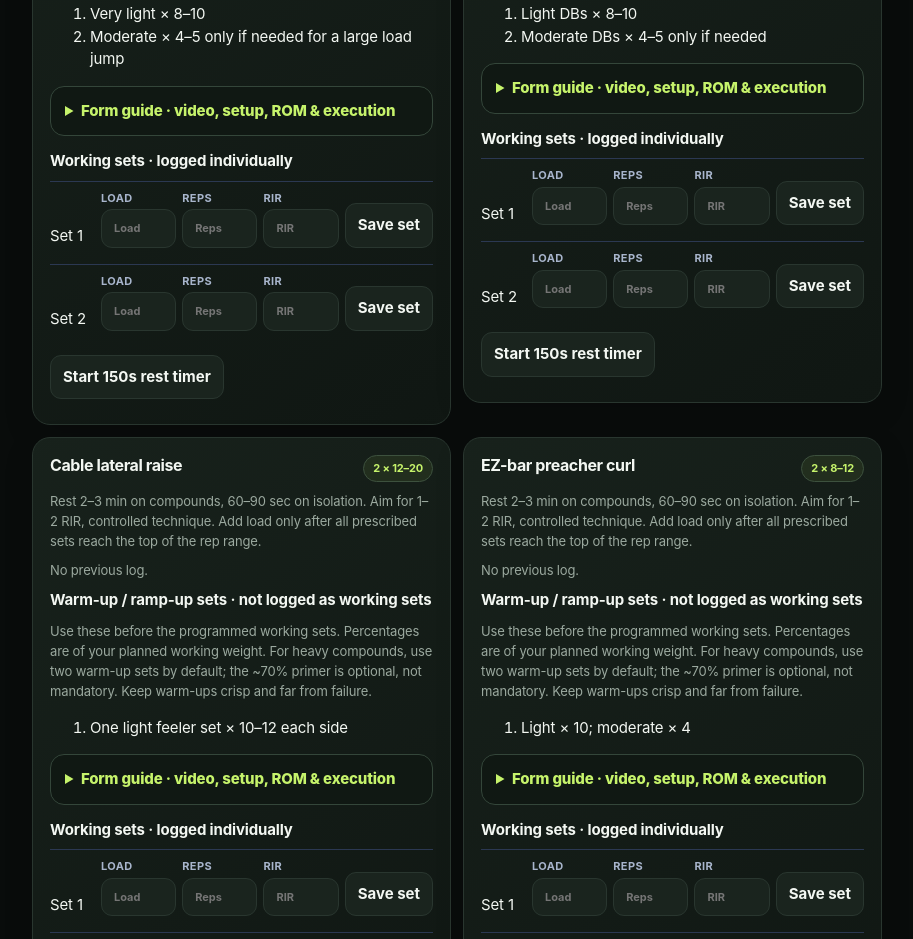
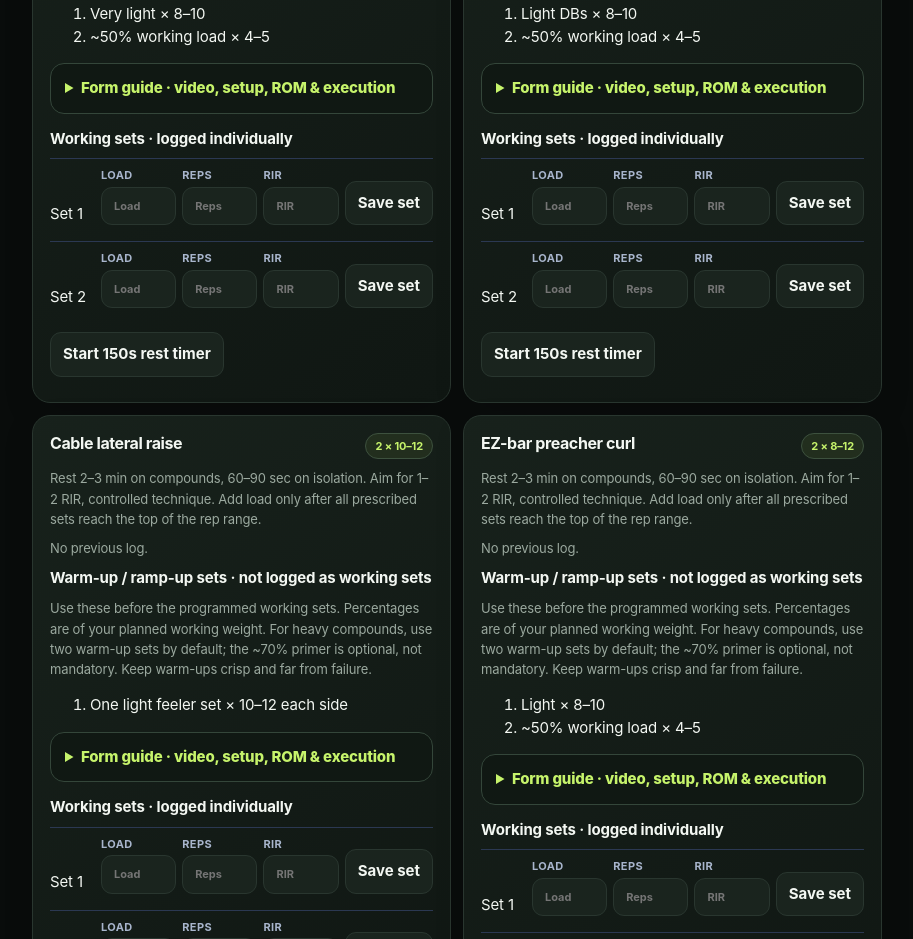
Before and after one commit to omarkhurram/Fitness-, a plain HTML site: page index.html in a window 1280 px wide. Shown: the part 1458-2397 px from the top of the page, without its empty margins (183-1096 px from the left). Drawn offline with Linux system fonts and the light colour scheme.

Commit message:
Keep working rep ranges at 12 or below; simplify compound warm-ups (#18)
* Refine warm-up ramp sets and per-exercise warm-up cues

* Keep working rep targets at 12 or below and explain rep ranges

* Bump service worker cache to v17

* Cap all reverse pec deck work sets at 12 reps

```diff
--- a/app.js
+++ b/app.js
@@ -10,10 +10,10 @@ days.A.items[1][0]='Chest-supported machine row';
 days.C.items[3][0]='Incline DB curl (hammer up, supinated down)';
 days.T.items.push(['Farmer carry',2,30,45,'seconds']);
 var warm={
- A:['3–4 min easy treadmill walk or bike; gradually raise pace until warm','8–10 controlled arm circles each way, 8 scapular push-ups, then 6–8 unloaded shoulder-blade retractions','First press: 2 ramp-up sets for the first heavy press (empty bar, then ~50%); optional ~70% × 2–3 only if you feel you need it; add one light row feeler if needed'],
+ A:['3–4 min easy treadmill walk or bike; gradually raise pace until warm','8–10 controlled arm circles each way, 8 scapular push-ups, then 6–8 unloaded shoulder-blade retractions','First heavy press: exactly 2 ramp-up sets by default (empty bar, then ~50% of working weight). A ~70% × 2–3 primer is optional only if the jump to working weight feels too large.'],
  B:['3–4 min easy treadmill walk or bike','6–8 controlled scapular pull-ups or active-hang shoulder depressions, then 6–8 slow thoracic rotations','First vertical pull: two easy ramp-up sets; add a third only if the load jump calls for it'],
  L:['4–5 min easy bike or treadmill walk','8 leg swings each direction per leg, 8 ankle rocks per side, 8 bodyweight squats and 6 unloaded hip hinges','Practice 2–3 submaximal jumps with full reset; then ramp the first loaded leg exercise with two easy sets; add a third only if the load jump or how you feel calls for it'],
- C:['3–4 min easy treadmill walk or bike','8–10 slow arm circles each way, 8 wall slides, then 6–8 controlled scapular push-ups','First press: 2 ramp-up sets for the first bench press (empty bar, then ~50%); optional ~70% × 2–3 only if needed; use one light feeler for the next unfamiliar movement if necessary'],
+ C:['3–4 min easy treadmill walk or bike','8–10 slow arm circles each way, 8 wall slides, then 6–8 controlled scapular push-ups','First bench press: exactly 2 ramp-up sets by default (empty bar, then ~50% of working weight). A ~70% × 2–3 primer is optional only if the jump to working weight feels too large.'],
  T:['2–3 min easy walk or bike','8 controlled shoulder circles each way, 8 gentle shoulder-blade squeezes, and 10 wrist open/close movements','One light rehearsal set for the first movement, then start; add a second only if the first working load is a large jump']
 };
 
@@ -104,33 +104,33 @@ function renderFormGuide(name){
 }
 
 var specific={
- 'Bench press':['Empty bar × 8–10','~50% work weight × 5; optional ~70% × 2–3 only if you feel you need another primer'],
- 'Bench press (volume)':['Empty bar × 8–10','~50% work weight × 5; optional ~70% × 2–3 only if you feel you need another primer'],
- 'Smith-machine bench press':['Light Smith bar × 8–10','~50% work load × 5; optional ~70% × 2–3 if needed'],
+ 'Bench press':['Empty bar × 8–10','~50% work weight × 4–5; optional ~70% × 2 only if the jump to working weight feels too large'],
+ 'Bench press (volume)':['Empty bar × 8–10','~50% work weight × 4–5; no third set unless the jump to working weight feels unusually large'],
+ 'Smith-machine bench press':['Light Smith bar × 8–10','~50% work load × 4–5; optional ~70% × 2 only if the jump feels too large'],
  'Farmer carry':['One short, easy practice carry'],
- 'Chest-supported row':['Very light × 10; moderate × 5'],
- 'Chest-supported machine row':['Very light × 8–10','Moderate × 4–5 only if needed for a large load jump'],
- 'Incline DB curl (hammer up, supinated down)':['Very light DBs × 10; moderate DBs × 5'],
- 'Incline dumbbell press':['Light DBs × 8–10','Moderate DBs × 4–5 only if needed'],
+ 'Chest-supported row':['Very light × 8–10','~50% working load × 4–5'],
+ 'Chest-supported machine row':['Very light × 8–10','~50% working load × 4–5'],
+ 'Incline DB curl (hammer up, supinated down)':['Very light DBs × 8–10','~50% working load × 4–5'],
+ 'Incline dumbbell press':['Light DBs × 8–10','~50% working load × 4–5'],
  'Cable lateral raise':['One light feeler set × 10–12 each side'],
- 'EZ-bar preacher curl':['Light × 10; moderate × 4'],
+ 'EZ-bar preacher curl':['Light × 8–10','~50% working load × 4–5'],
  'Pull-up / assisted pull-up':['Scapular pulls × 5; easy assisted reps × 3–5'],
- 'Seated cable row':['One light feeler set × 8–12; add a second only if the first working load is a big jump'],
- 'Machine shoulder press':['Light × 8–10','Moderate × 4–5 only if needed'],
- 'Reverse pec deck':['One light feeler set × 10–12; skip if already warm'],
- 'Rope triceps pushdown':['Light × 12'],
- 'Smith-machine squat':['Empty/light bar × 8–10','~50% working load × 5; optional ~70% × 2–3 if needed'],
- 'Dumbbell Romanian deadlift':['Light DBs × 8','Moderate DBs × 4 only if needed'],
+ 'Seated cable row':['One light feeler set × 8–10','~50% working load × 4–5 if needed'],
+ 'Machine shoulder press':['Light × 8–10','~50% working load × 4–5'],
+ 'Reverse pec deck':['One light feeler set × 8–10; skip if already warm'],
+ 'Rope triceps pushdown':['One light feeler set × 8–10'],
+ 'Smith-machine squat':['Empty/light bar × 8–10','~50% working load × 4–5; optional ~70% × 2 only if the jump feels too large'],
+ 'Dumbbell Romanian deadlift':['Light DBs × 8','~50% working load × 4–5'],
  'Bulgarian split squat':['Bodyweight × 5 each leg'],
- 'Standing calf raise':['Light × 10'],
+ 'Standing calf raise':['One light feeler set × 8–10'],
  'Hanging knee raise':['Easy knee raises × 5 if needed'],
- 'Kneeling cable crunch':['Light × 10'],
- 'Lat pulldown':['One light feeler set × 8–12; add a second only if the first working load is a big jump'],
- 'Pec deck fly':['One light feeler set × 10–12'],
- 'Overhead cable triceps extension':['Light × 12'],
- 'Dumbbell shrugs':['Light × 10'],
- 'Hammer curls':['Light × 10'],
- 'Cable crunch (optional)':['Light × 10']
+ 'Kneeling cable crunch':['One light feeler set × 8–10'],
+ 'Lat pulldown':['One light feeler set × 8–10','~50% working load × 4–5 if needed'],
+ 'Pec deck fly':['One light feeler set × 8–10'],
+ 'Overhead cable triceps extension':['One light feeler set × 8–10'],
+ 'Dumbbell shrugs':['One light feeler set × 8–10'],
+ 'Hammer curls':['One light feeler set × 8–10'],
+ 'Cable crunch (optional)':['One light feeler set × 8–10']
 };
 state.warmChecks=state.warmChecks||{};state.recovery=state.recovery||[];state.nutrition=state.nutrition||[];state.activities=state.activities||[];state.waist=state.waist||[];
 function checked(k){return state.warmChecks[k]?'checked':''}
@@ -141,7 +141,7 @@ function enhanceWorkout(){
  html+='</div>'; if(day==='L') html+='<div class="card jump-note"><h3>Jump progression & measurement</h3><p class="small">Keep countermovement jumps, approach jumps and pogos: they train distinct qualities. Track countermovement-jump height with the same method and setup each time. Box jumps are optional, not a better jump-height test—box height can rise simply by tucking the knees more, so it can overstate progress. No box-jump substitution is programmed.</p></div>'; $('exercises').insertAdjacentHTML('afterbegin',html);
  document.querySelectorAll('[data-warmkey]').forEach(function(el){el.onchange=function(){state.warmChecks[el.dataset.warmkey]=el.checked;save()}});
  document.querySelectorAll('#exercises .exercise').forEach(function(card,i){
-  var title=card.querySelector('b');if(!title)return;var name=title.textContent,items=specific[name]||['One light acclimation set × 8–12; add another ramp-up set if the load jump is large'];
+  var title=card.querySelector('b');if(!title)return;var name=title.textContent,items=specific[name]||['One easy feeler set × 8–10; a second easy ramp-up set only if the working-load jump is substantial'];
   var block='<div class="exercise-warmups"><b>Warm-up / ramp-up sets · not logged as working sets</b><p class="small">Use these before the programmed working sets. Percentages are of your planned working weight. For heavy compounds, use two warm-up sets by default; the ~70% primer is optional, not mandatory. Keep warm-ups crisp and far from failure.</p><ol>'+items.map(function(x){return '<li>'+esc(x)+'</li>'}).join('')+'</ol></div>';
   card.insertAdjacentHTML('beforeend',block+renderFormGuide(name));
  });
--- a/index.html
+++ b/index.html
@@ -70,10 +70,10 @@ table{width:100%;text-align:left;border-collapse:collapse}td,th{padding:10px;bor
 <section id="workout" class="view active"><div class="card"><label>Workout<select id="day"><option value="A">Monday · Upper A</option><option value="B">Wednesday · Upper B</option><option value="L">Thursday · Lower + abs</option><option value="C">Friday · Upper C</option><option value="T">Saturday · Optional tune-up</option></select></label><p id="status" class="small"></p><button id="complete" class="primary">Mark session complete</button> <button id="undo">Undo</button></div><div id="exercises"></div></section>
 <section id="schedule" class="view"><div class="card"><h2>Weekly schedule</h2><div id="week"></div><p id="weekText" class="small"></p></div></section>
 <section id="progress" class="view"><div class="card"><h2>Progression rules</h2><p class="small">Use double progression. Reach the top of the rep range on every prescribed set at the target RIR before increasing load. Only increase when technique is sound.</p></div><div id="progressList"></div><div class="card"><h2>Bodyweight / jump / sleep</h2><div class="fields"><label>Date<input id="md" type="date"></label><label>Bodyweight (lb)<input id="weight" type="number" step=".1"></label><label>Best jump (in)<input id="jump" type="number" step=".25"></label><label>Sleep (hours)<input id="sleep" type="number" step=".25"></label></div><label>Notes<input id="notes"></label><button id="saveMeasure" class="primary">Save check-in</button><div id="measures"></div></div></section>
-<section id="guide" class="view"><div class="card"><h2>Training principles</h2><ul><li>RIR = reps in reserve; 2 RIR means about two clean reps left.</li><li>Warm-up sets do not count as working sets. Use controlled reps.</li><li>Compound lifts: 2–3 minutes rest; isolation: 60–90 seconds; jumps: recover fully.</li><li>Most working sets finish at 1–2 RIR. Do not grind reps.</li><li>Stop if sharp pain occurs. Normal effort is different from joint pain.</li></ul></div><div class="card"><h2>Weekly plan</h2><p>Monday: Upper A · Tuesday: Volleyball · Wednesday: Upper B · Thursday: Lower + abs · Friday: Upper C · Saturday: Optional tune-up · Sunday: Basketball.</p><p>If fatigue accumulates, skip the optional session. If performance or recovery deteriorates, reduce working sets for a week.</p></div></section>
+<section id="guide" class="view"><div class="card"><h2>Training principles</h2><ul><li>RIR = reps in reserve; 2 RIR means about two clean reps left.</li><li>Warm-up sets do not count as working sets. For heavy compounds, use two ramp-up sets by default (empty/light implement, then about 50% of working weight); an optional ~70% × 2–3 primer is only for when you genuinely need it.</li><li>Working reps are kept at 6–12 for resistance exercises: heavier compounds generally 4–8 or 6–8 for strength practice; most hypertrophy and isolation work 8–12. This is a practical preference, not a claim that 13+ reps cannot build muscle.</li><li>Sets should finish with roughly 1–2 reps in reserve; choose a load that makes the target range challenging without sacrificing technique.</li><li>Compound lifts: 2–3 minutes rest; isolation: 60–90 seconds; jumps: recover fully.</li><li>Most working sets finish at 1–2 RIR. Do not grind reps.</li><li>Stop if sharp pain occurs. Normal effort is different from joint pain.</li></ul></div><div class="card"><h2>Weekly plan</h2><p>Monday: Upper A · Tuesday: Volleyball · Wednesday: Upper B · Thursday: Lower + abs · Friday: Upper C · Saturday: Optional tune-up · Sunday: Basketball.</p><p>If fatigue accumulates, skip the optional session. If performance or recovery deteriorates, reduce working sets for a week.</p></div></section>
 <section id="data" class="view"><div class="card"><h2>Backup & restore</h2><p class="small">Data stays in this browser on this device. It does not sync to the cloud. Export backups regularly.</p><div class="actions"><button id="export" class="primary">Export JSON backup</button><label>Restore JSON backup<input id="import" type="file" accept="application/json,.json"></label><button id="csv">Export set log as CSV</button><button id="reset">Reset all data</button></div><p id="msg" class="small"></p></div><div class="card"><h2>Install on iPhone</h2><p class="small">Open this HTTPS site in Safari → Share → Add to Home Screen. Enable “Open as Web App” if shown.</p></div></section></main>
 <script>
-const days={A:{title:'Upper A · Bench strength',items:[['Bench press',3,4,6,'lb'],['Chest-supported row',2,8,12,'lb'],['Incline dumbbell press',2,8,12,'lb'],['Cable lateral raise',2,12,20,'lb'],['EZ-bar preacher curl',2,8,12,'lb']]},B:{title:'Upper B · Back & shoulders',items:[['Pull-up / assisted pull-up',3,5,8,'reps'],['Seated cable row',2,8,12,'lb'],['Machine shoulder press',2,8,12,'lb'],['Reverse pec deck',2,10,15,'lb'],['Rope triceps pushdown',2,10,15,'lb']]},L:{title:'Lower · Jumps, strength & abs',items:[['Countermovement jump',3,3,3,'reps'],['Approach jump',2,2,2,'reps'],['Pogo jumps',2,10,10,'reps'],['Smith-machine squat',3,5,8,'lb'],['Dumbbell Romanian deadlift',2,8,10,'lb'],['Bulgarian split squat',2,8,8,'lb'],['Standing calf raise',2,12,15,'lb'],['Hanging knee raise',2,8,12,'reps'],['Kneeling cable crunch',2,10,15,'lb']]},C:{title:'Upper C · Bench volume & arms',items:[['Bench press (volume)',3,6,8,'lb'],['Lat pulldown',2,8,12,'lb'],['Pec deck fly',2,10,15,'lb'],['EZ-bar preacher curl',2,10,12,'lb'],['Overhead cable triceps extension',2,10,15,'lb']]},T:{title:'Optional tune-up',items:[['Cable lateral raise',2,15,20,'lb'],['Reverse pec deck',2,10,15,'lb'],['Dumbbell shrugs',2,10,15,'lb'],['Hammer curls',2,10,12,'lb'],['Cable crunch (optional)',2,10,15,'lb']]} };
+const days={A:{title:'Upper A · Bench strength',items:[['Bench press',3,4,6,'lb'],['Chest-supported row',2,8,12,'lb'],['Incline dumbbell press',2,8,12,'lb'],['Cable lateral raise',2,10,12,'lb'],['EZ-bar preacher curl',2,8,12,'lb']]},B:{title:'Upper B · Back & shoulders',items:[['Pull-up / assisted pull-up',3,5,8,'reps'],['Seated cable row',2,8,12,'lb'],['Machine shoulder press',2,8,12,'lb'],['Reverse pec deck',2,10,12,'lb'],['Rope triceps pushdown',2,8,12,'lb']]},L:{title:'Lower · Jumps, strength & abs',items:[['Countermovement jump',3,3,3,'reps'],['Approach jump',2,2,2,'reps'],['Pogo jumps',2,10,10,'reps'],['Smith-machine squat',3,5,8,'lb'],['Dumbbell Romanian deadlift',2,8,10,'lb'],['Bulgarian split squat',2,8,8,'lb'],['Standing calf raise',2,8,12,'lb'],['Hanging knee raise',2,8,12,'reps'],['Kneeling cable crunch',2,8,12,'lb']]},C:{title:'Upper C · Bench volume & arms',items:[['Bench press (volume)',3,6,8,'lb'],['Lat pulldown',2,8,12,'lb'],['Pec deck fly',2,8,12,'lb'],['EZ-bar preacher curl',2,10,12,'lb'],['Overhead cable triceps extension',2,8,12,'lb']]},T:{title:'Optional tune-up',items:[['Cable lateral raise',2,10,12,'lb'],['Reverse pec deck',2,10,12,'lb'],['Dumbbell shrugs',2,8,12,'lb'],['Hammer curls',2,10,12,'lb'],['Cable crunch (optional)',2,8,12,'lb']]} };
 const key='trainingHQStandalone_v1';let state={logs:[],done:{},measures:[]};try{state={...state,...JSON.parse(localStorage.getItem(key)||'{}')}}catch(e){}let day='A';const $=id=>document.getElementById(id),today=()=>new Date().toLocaleDateString('en-CA'),week=()=>{let d=new Date();d.setDate(d.getDate()-(d.getDay()+6)%7);return d.toLocaleDateString('en-CA')},save=()=>localStorage.setItem(key,JSON.stringify(state));
 function draw(){const d=days[day];$('status').textContent=d.title+' · '+d.items.reduce((a,x)=>a+x[1],0)+' prescribed sets · '+(state.done[today()+day]?'Complete today':'Not completed today');$('exercises').innerHTML=d.items.map((x,i)=>{let last=state.logs.filter(y=>y.name===x[0]).slice(-1)[0];return `<article class="exercise" data-i="${i}"><div class="row"><b>${x[0]}</b><span class="tag">${x[1]} × ${x[2]}–${x[3]}</span></div><p>Rest 2–3 min on compounds, 60–90 sec on isolation. Aim for 1–2 RIR, controlled technique. Add load only after all prescribed sets reach the top of the rep range.</p>${last?`<p>Latest: ${last.load} ${last.unit} × ${last.reps} · ${last.rir} RIR (${last.date})</p>`:'<p>No previous log.</p>'}<div class="setrow"><label>Load<input class="load" type="number" step=".5"></label><label>Reps<input class="reps" type="number" min="1"></label><label>RIR<input class="rir" type="number" min="0" max="10"></label><button class="log">Log</button></div><p class="feedback small"></p></article>`}).join('');document.querySelectorAll('.log').forEach(b=>b.onclick=()=>{let c=b.closest('.exercise'),x=d.items[+c.dataset.i],load=c.querySelector('.load').value,reps=+c.querySelector('.reps').value,rir=+c.querySelector('.rir').value;if(load===''||!reps||rir<0||rir>10){c.querySelector('.feedback').textContent='Enter load, reps and RIR.';return}state.logs.push({name:x[0],day,date:today(),load,reps,rir,unit:x[4]});save();draw()});drawProgress();drawWeek();drawMeasures()}
 function drawProgress(){let names=[...new Set(Object.values(days).flatMap(d=>d.items.map(x=>x[0])))];$('progressList').innerHTML=names.map(n=>{let a=state.logs.filter(x=>x.name===n).slice(-1)[0];return `<div class="card"><b>${n}</b><p class="small">${a?`Latest: ${a.load} ${a.unit} × ${a.reps} · ${a.rir} RIR · ${a.date}`:'No logged sets yet.'}</p></div>`}).join('')}
--- a/sw.js
+++ b/sw.js
@@ -1,4 +1,4 @@
-const CACHE="training-hq-v16";
+const CACHE="training-hq-v17";
 const ASSETS=["./","./index.html","./manifest.webmanifest","./icon.svg","./app.js"];
 self.addEventListener("install",e=>e.waitUntil(caches.open(CACHE).then(c=>c.addAll(ASSETS))));
 self.addEventListener("activate",e=>e.waitUntil(caches.keys().then(keys=>Promise.all(keys.filter(k=>k!==CACHE).map(k=>caches.delete(k))))));
```
